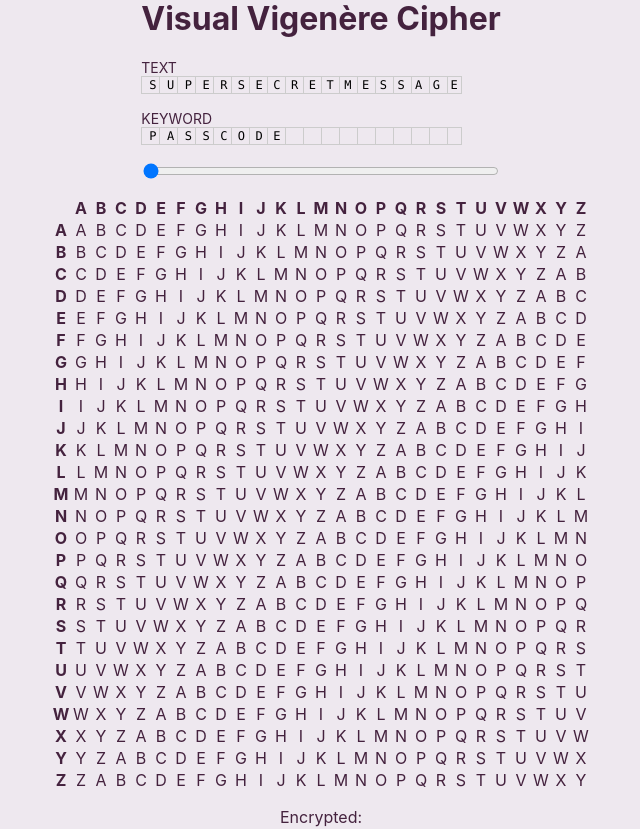
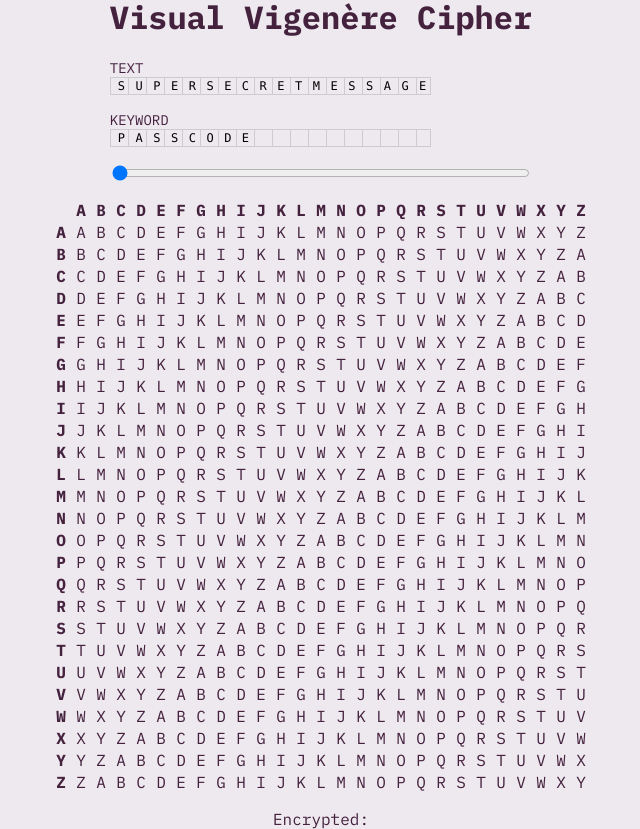
Before and after one commit to peippo/vigenere-cipher-visualized, a React (Create React App) app: page / in a window 1280 px wide. Shown: the whole page, without its empty margins (319-959 px from the left). Built offline with nearby package versions, Linux system fonts and the light colour scheme.

Commit message:
Add font

```diff
--- a/public/index.html
+++ b/public/index.html
@@ -12,6 +12,12 @@
       user's mobile device or desktop. See https://developers.google.com/web/fundamentals/web-app-manifest/
     -->
 		<link rel="manifest" href="%PUBLIC_URL%/manifest.json" />
+		<link rel="preconnect" href="https://fonts.googleapis.com" />
+		<link rel="preconnect" href="https://fonts.gstatic.com" crossorigin />
+		<link
+			href="https://fonts.googleapis.com/css2?family=IBM+Plex+Mono:ital,wght@0,400;0,700;1,200&display=swap"
+			rel="stylesheet"
+		/>
 		<!--
       Notice the use of %PUBLIC_URL% in the tags above.
       It will be replaced with the URL of the `public` folder during the build.
--- a/src/index.css
+++ b/src/index.css
@@ -12,9 +12,7 @@
 
 body {
 	margin: 0;
-	font-family: -apple-system, BlinkMacSystemFont, "Segoe UI", "Roboto",
-		"Oxygen", "Ubuntu", "Cantarell", "Fira Sans", "Droid Sans",
-		"Helvetica Neue", sans-serif;
+	font-family: "IBM Plex Mono", monospace;
 	-webkit-font-smoothing: antialiased;
 	-moz-osx-font-smoothing: grayscale;
 }
```
